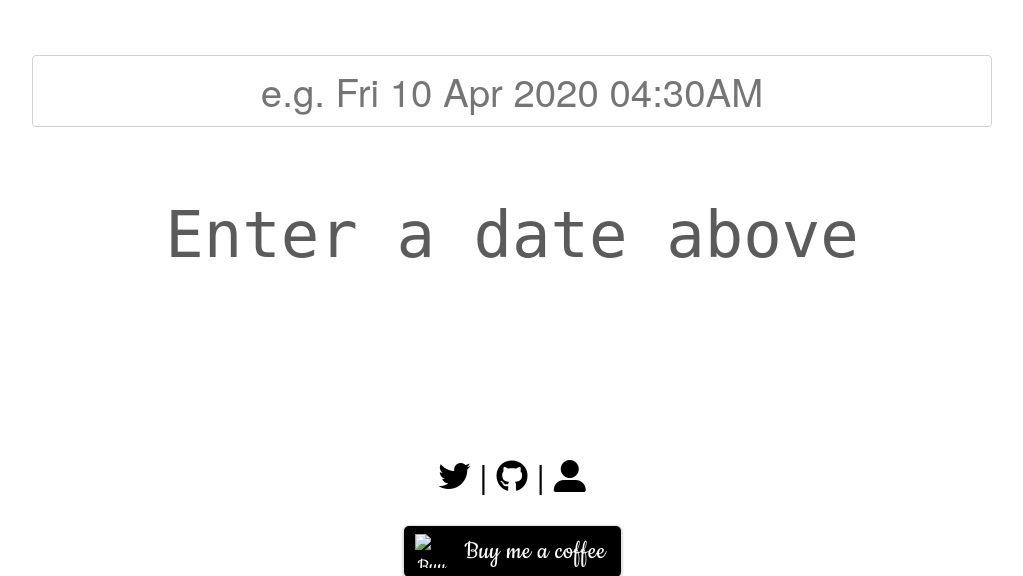
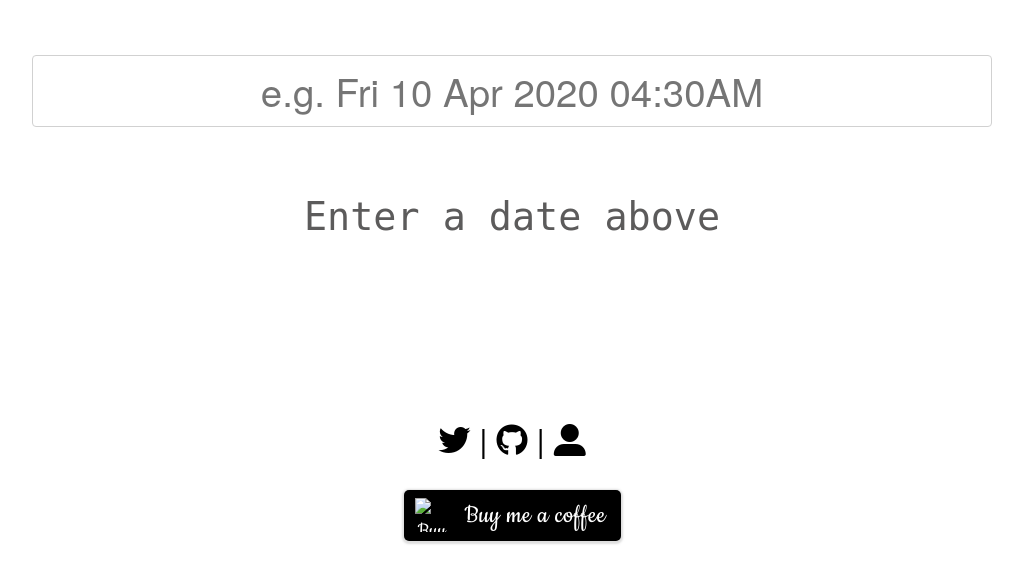
Before and after one commit to lachlan-eagling/py-strftime, a Flask app: page / in a window 1280 px wide. Shown: the part 253-829 px from the top of the page, without its empty margins (128-1151 px from the left). After the commit the page ends 797 px from the top, so only its background shows below. Run offline with Flask 2, Linux system fonts and the light colour scheme; some libraries are stand-ins or nearby versions.

Commit message:
fix text size on output

```diff
--- a/static/css/main.css
+++ b/static/css/main.css
@@ -55,7 +55,7 @@ p#label {
     margin-top: 1%;
     color: rgb(92, 91, 91);
     font-size: 30px;
-    font-size: 5vw;
+    font-size: 3vw;
     white-space: nowrap;
     user-select: all;
 }
```
